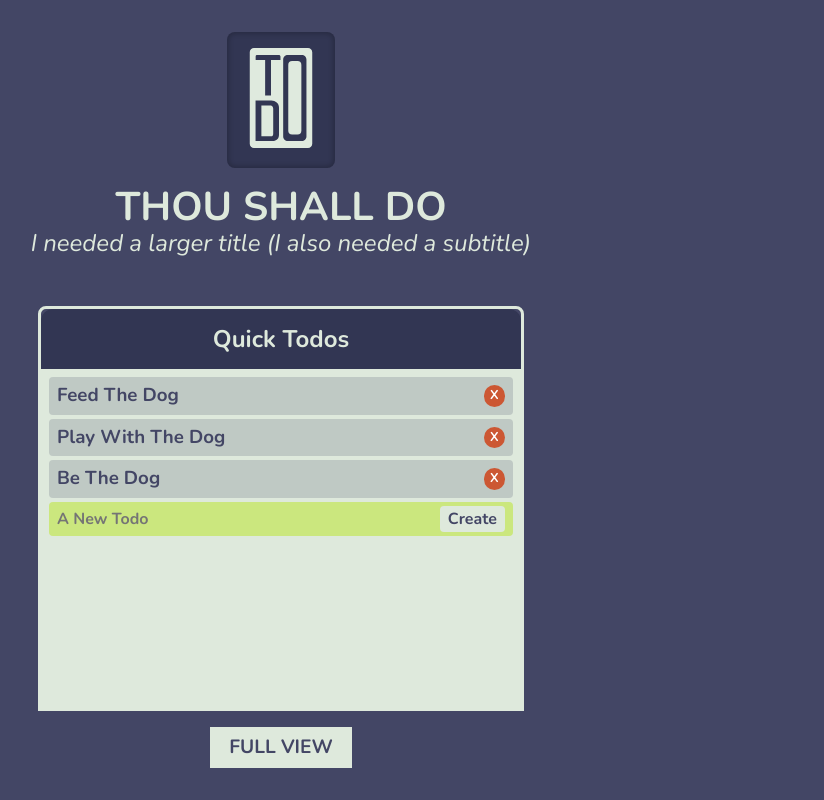
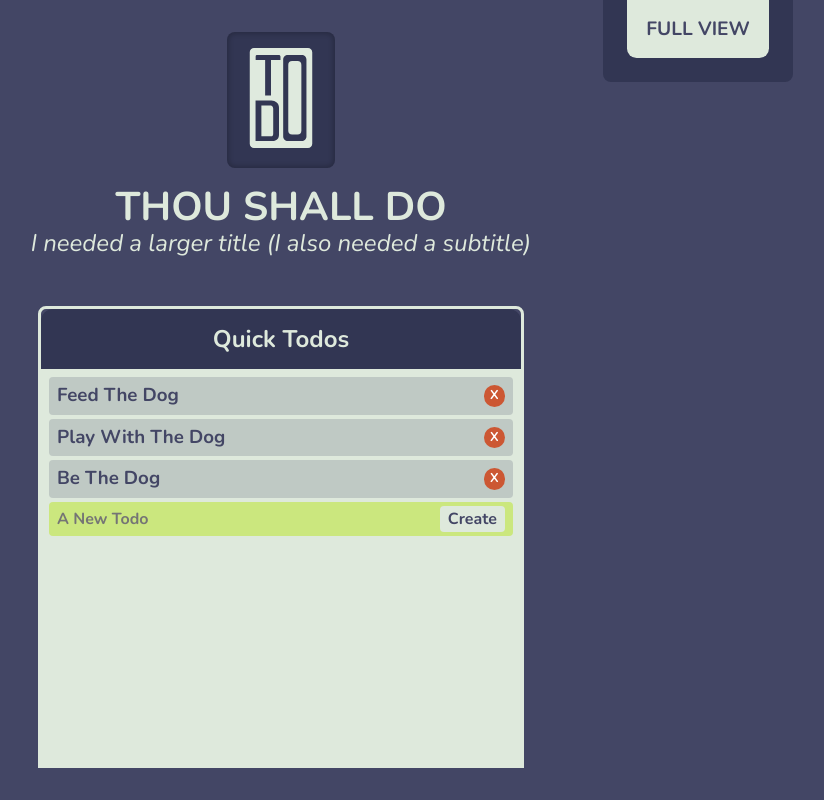
Before and after one commit to totocorvidoni/todo-vue, a Vue app: page / in a window 1280 px wide. Shown: the whole page, without its empty margins (359-1183 px from the left). Built offline with nearby package versions, Linux system fonts and the light colour scheme.

Commit message:
Update quick view styling.

```diff
--- a/src/App.vue
+++ b/src/App.vue
@@ -32,6 +32,11 @@ body {
 
 ul {
   list-style-type: none;
+}
+
+a {
+  color: $color1;
+  text-decoration: none;
 }
 
 .button {
--- a/src/components/QuickTodos.vue
+++ b/src/components/QuickTodos.vue
@@ -28,7 +28,12 @@
         <button class="button remove" @click="removeTodo(todo.id)">X</button>
       </li>
       <li>
-        <form name="new-todo" class="new-todo" @submit.prevent="submitTodo">
+        <form
+          name="new-todo"
+          class="new-todo"
+          @submit.prevent="submitTodo"
+          v-if="!noActiveTodos || addingTodo"
+        >
           <input
             type="text"
             v-model="newTodo"
@@ -64,9 +69,8 @@ export default {
       });
     },
 
-    async submitTodo() {
-      // FIXME - this wont work if an active project is already selected.
-      await this.$store.dispatch("addTodo", {
+    submitTodo() {
+      this.$store.dispatch("addTodo", {
         title: this.newTodo
       });
       this.newTodo = "";
@@ -74,7 +78,7 @@ export default {
     },
 
     removeTodo(id) {
-      this.$store.commit("removeTodoFromDefaultProject", id);
+      this.$store.dispatch("removeTodo", id);
     },
     onTodoClick(id) {
       this.$store.commit("toggleTodo", id);
@@ -91,6 +95,7 @@ export default {
 .quick-todos {
   background: $color5;
   color: $color1;
+  max-height: 100%;
   overflow-y: auto;
 
   ul {
@@ -184,7 +189,6 @@ export default {
   justify-items: center;
   align-content: center;
   color: $color1;
-  height: 100%;
   padding: 1em;
   text-align: center;
 
--- a/src/store.js
+++ b/src/store.js
@@ -10,7 +10,7 @@ export default new Vuex.Store({
     projects: {
       "0": {
         id: "0",
-        name: "Default Project",
+        name: "Quick Todos",
         todos: [1, 2, 4]
       },
 
--- a/src/views/Quick.vue
+++ b/src/views/Quick.vue
@@ -6,10 +6,12 @@
     <h1 class="main-title">THOU SHALL DO</h1>
     <p class="subtitle">I needed a larger title (I also needed a subtitle)</p>
     <main id="project">
-      <h2 class="title">Quick Todos</h2>
+      <h2 class="title">{{ project.name }}</h2>
       <quick-todos/>
     </main>
-    <router-link :to="{ name: 'full' }" class="button go-full">Full View</router-link>
+    <div class="go-full">
+      <router-link :to="{ name: 'full' }" class="button link">Full View</router-link>
+    </div>
   </div>
 </template>
 
@@ -20,16 +22,23 @@ export default {
   name: "quick-view",
   components: {
     QuickTodos
+  },
+
+  computed: {
+    project() {
+      return this.$store.getters.activeProject;
+    }
   }
 };
 </script>
 
 <style lang="scss">
 #quick-view {
+  position: relative;
   display: grid;
   grid-gap: 1rem;
   justify-items: center;
-  grid-template-rows: auto auto auto minmax(240px, 1fr) auto;
+  grid-template-rows: auto auto auto minmax(360px, 1fr);
   color: $color5;
   padding: 2rem 0 2rem;
   height: 100%;
@@ -86,14 +95,26 @@ export default {
   }
 
   .go-full {
-    display: block;
-    background: $color5;
-    color: $color1;
-    font-size: 1.2em;
-    font-weight: 700;
-    padding: 0.5em 1em;
-    text-decoration: none;
-    text-transform: uppercase;
+    position: absolute;
+    right: 10%;
+    top: 0;
+    background: $color1-dark;
+    border-bottom-left-radius: $regular-radius;
+    border-bottom-right-radius: $regular-radius;
+    padding: 1.5em;
+    padding-top: 0;
+
+    .link {
+      display: inline-block;
+      background: $color5;
+      border-bottom-left-radius: $regular-radius;
+      border-bottom-right-radius: $regular-radius;
+      font-size: 1.2em;
+      font-weight: 700;
+      padding: 0.5em 1em;
+      line-height: 2em;
+      text-transform: uppercase;
+    }
   }
 }
 </style>
```
